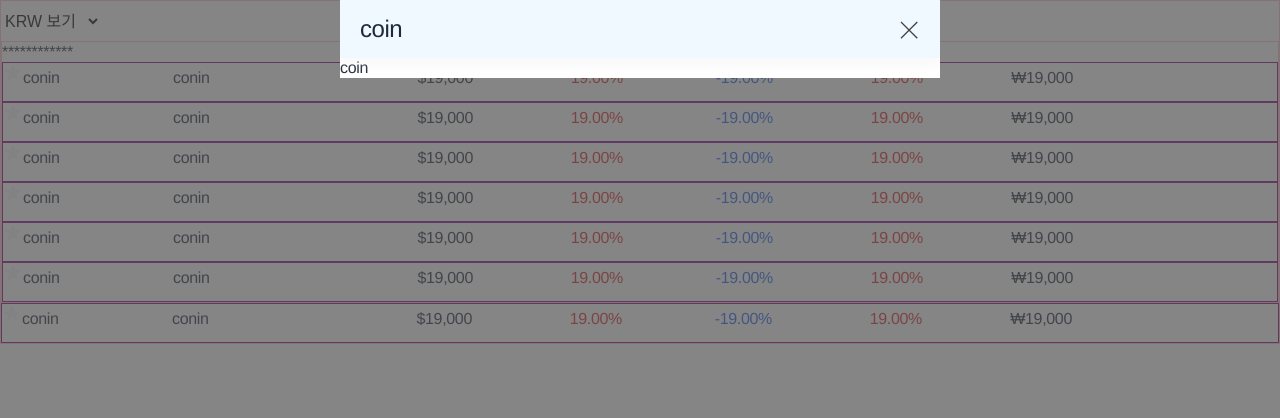
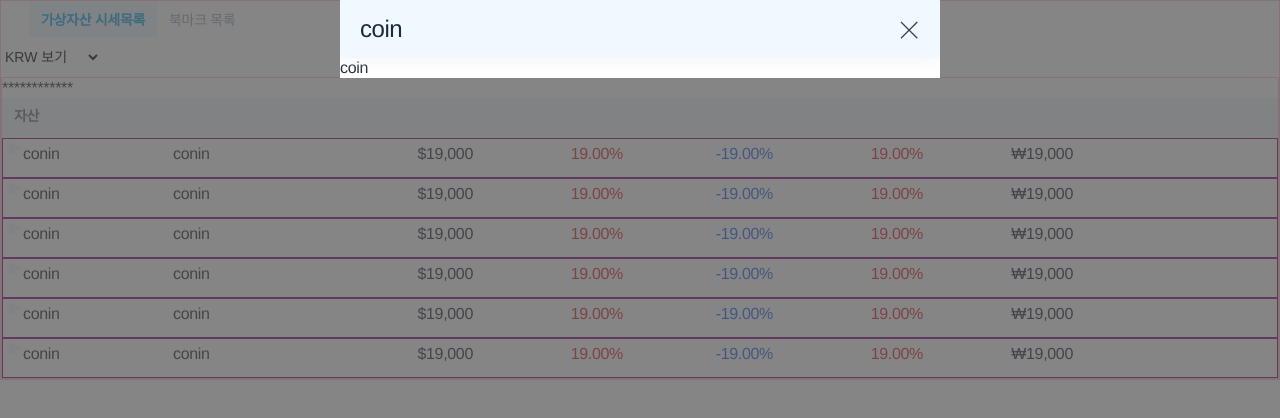
Before and after one commit to marvelopers/market-price-list, a React (Create React App) app: page / in a window 1280 px wide. Shown: the top 418 px of the page. Built offline with nearby package versions, Linux system fonts and the light colour scheme.

Commit message:
탭 컴포넌트 적용 및 CSS 수정

```diff
--- a/src/components/MarketList/index.tsx
+++ b/src/components/MarketList/index.tsx
@@ -4,6 +4,7 @@ import { ModalType } from 'src/constants/modal';
 import { ModalHandler } from 'src/utils/ModalHandler';
 import MarketListItem from '../MarketListItem';
 import CoinName from '../CoinName';
+import MarketListHead from '../MarketListHead';
 
 const MarketList = () => {
   const handleClickCoinName = (coinName: string) => {
@@ -18,6 +19,7 @@ const MarketList = () => {
       <button type="button" onClick={() => handleClickCoinName('coin')}>
         ************
       </button>
+      <MarketListHead />
       {[0, 1, 2, 3, 4, 5].map((key) => (
         <MarketListItem key={key} />
       ))}
--- a/src/components/MarketListHead.tsx
+++ b/src/components/MarketListHead.tsx
@@ -1,5 +1,23 @@
+import styled from '@emotion/styled';
 import React from 'react';
+import { BACKGROUND_GREY, GREY_3 } from 'src/styles/colors';
 
-const MarketListHead = () => <div>HEad</div>;
+const MarketListHead = () => (
+  <Wrapper>
+    <div>자산</div>
+  </Wrapper>
+);
 
 export default MarketListHead;
+
+const Wrapper = styled.div`
+  width: 100%;
+  height: 40px;
+  background-color: ${BACKGROUND_GREY};
+  color: ${GREY_3};
+  padding: 0.5rem 0.75rem;
+  font-size: 0.875rem;
+  line-height: 1.25rem;
+  font-weight: 700;
+  border-radius: 0.25rem;
+`;
--- a/src/components/MarketListItem/index.tsx
+++ b/src/components/MarketListItem/index.tsx
@@ -5,6 +5,7 @@ import CoinName from '../CoinName';
 import Percentage from '../Percentage';
 import Price from '../Price';
 import StarIcon from '../icons/StarIcon';
+import { Button } from '../common/Button';
 
 const MarketListItem = () => {
   const [selected, setSelected] = useState(false);
@@ -42,7 +43,9 @@ const Wrapper = styled.li`
   }
 `;
 
-const IconWrapper = styled.button``;
+const IconWrapper = styled(Button)`
+  display: inline-block;
+`;
 
 // {
 //   "id": "bitcoin",
--- a/src/components/MarketPage/index.tsx
+++ b/src/components/MarketPage/index.tsx
@@ -1,14 +1,10 @@
 import React from 'react';
 import styled from '@emotion/styled';
-import MarketListItem from '../MarketListItem';
-import SelectCurrency from '../SelectCurrency';
-import MarketList from '../MarketList';
+import ListTab from '../ListTab';
 
 const PricePage = () => (
   <Wrapper>
-    <SelectCurrency />
-    <MarketList />
-    <MarketListItem />
+    <ListTab />
   </Wrapper>
 );
 
@@ -16,4 +12,6 @@ export default PricePage;
 
 const Wrapper = styled.div`
   border: 1px solid pink;
+  max-width: 1280px;
+  margin: auto;
 `;
--- a/src/components/SelectCurrency/styles.ts
+++ b/src/components/SelectCurrency/styles.ts
@@ -5,6 +5,8 @@ export const List = styled.select`
   height: 40px;
   border: none;
   background-color: transparent;
+  font-size: 0.875rem;
+  line-height: 1.25rem;
 `;
 
 export const Item = styled.option`
```
